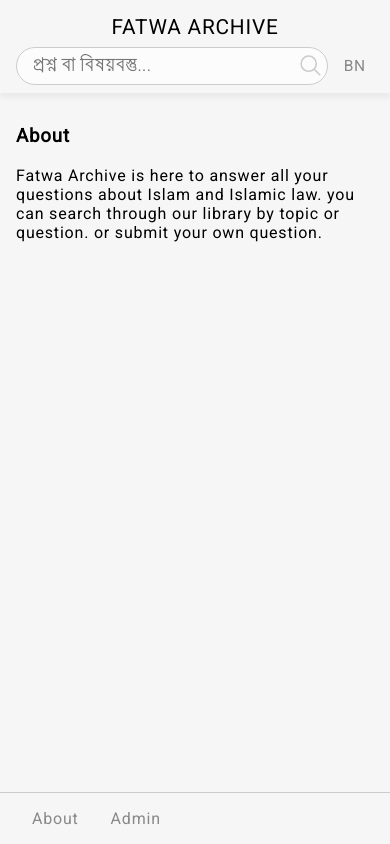
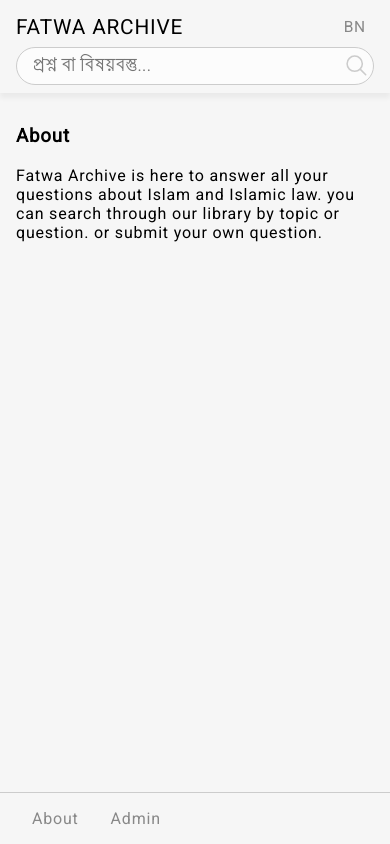
Before and after one commit to knavekaiser/FatwaArchive, a React (Create React App) app in the folder client/: page /about in a window 390 px wide. Built offline with nearby package versions, Linux system fonts and the light colour scheme; a web font is replaced by a local one.

Commit message:
nav style fix

```diff
--- a/client/src/components/CSS/Nav.min.css
+++ b/client/src/components/CSS/Nav.min.css
@@ -1 +1 @@
-.navbar{width:100vw;padding:1rem 2rem;display:grid;grid-template-columns:180px 1fr auto;grid-template-areas:"lg sr nv";align-items:center}.navbar .logo{font-size:1.3rem;white-space:nowrap}.navbar #searchbar{max-width:55rem;font-size:1rem}.navbar #searchbar button{top:0.05em;right:-0.1em;padding:0.2em}.navbar #searchbar input{font-size:1rem;padding:0.55rem 1rem;padding-right:2.5rem}.navbar nav{grid-area:nv}.navbar nav ul{display:grid;grid-auto-flow:column;grid-column-gap:1rem}.navbar nav ul li{font-size:0.97rem;padding:0.5rem 0.5rem;border-radius:5px;cursor:pointer;color:#888}.navbar nav ul li:hover{background:#eee}@media only screen and (max-width: 480px){.navbar{padding:0.5rem 1rem;grid-template-columns:1fr auto;grid-template-rows:1fr 1fr;grid-template-areas:"lg lg" "sr nv"}.navbar .logo{grid-area:lg}.navbar #searchbar{margin-left:0}.navbar nav{margin-left:0.5rem}}
+.navbar{width:100vw;padding:1rem 2rem;display:grid;grid-template-columns:180px 1fr auto;grid-template-areas:"lg sr nv";align-items:center}.navbar .logo{font-size:1.3rem;white-space:nowrap}.navbar #searchbar{max-width:50rem;font-size:1rem}.navbar #searchbar button{top:0.05em;right:-0.1em;padding:0.2em}.navbar #searchbar input{font-size:1rem;padding:0.55rem 1rem;padding-right:2.5rem}.navbar nav{grid-area:nv}.navbar nav ul{display:grid;grid-auto-flow:column;grid-column-gap:1rem}.navbar nav ul li{font-size:0.97rem;padding:0.5rem 0.5rem;border-radius:5px;cursor:pointer;color:#888}.navbar nav ul li:hover{background:#eee}@media only screen and (max-width: 480px){.navbar{padding:0.5rem 1rem;grid-template-columns:1fr auto;grid-template-rows:1fr 1fr;grid-template-areas:"lg nv" "sr sr"}.navbar #searchbar{grid-area:sr}.navbar .logo{grid-area:lg;text-align:left}.navbar nav{margin-left:0.5rem}}
--- a/client/src/components/CSS/Nav.scss
+++ b/client/src/components/CSS/Nav.scss
@@ -12,7 +12,7 @@
   }
   align-items: center;
   #searchbar {
-    max-width: 55rem;
+    max-width: 50rem;
     font-size: 1rem;
     button {
       top: 0.05em;
@@ -50,12 +50,13 @@
     padding: 0.5rem 1rem;
     grid-template-columns: 1fr auto;
     grid-template-rows: 1fr 1fr;
-    grid-template-areas: "lg lg" "sr nv";
+    grid-template-areas: "lg nv" "sr sr";
+    #searchbar {
+      grid-area: sr;
+    }
     .logo {
       grid-area: lg;
-    }
-    #searchbar {
-      margin-left: 0;
+      text-align: left;
     }
     nav {
       margin-left: 0.5rem;
--- a/client/src/components/Searchbar.js
+++ b/client/src/components/Searchbar.js
@@ -49,14 +49,11 @@ function Searchbar() {
     };
   }, []);
   return (
-    <div>
     <form id="searchbar" onSubmit={submit}>
       <input
         onFocus={(e) => e.target.value !== "" && setShowSuggestion(true)}
         className={
-            suggestions.length === 0 || !showSuggestion
-              ? ""
-              : "suggestionVisible"
+          suggestions.length === 0 || !showSuggestion ? "" : "suggestionVisible"
         }
         onChange={change}
         type="text"
@@ -78,7 +75,6 @@ function Searchbar() {
         </div>
       )}
     </form>
-    </div>
   );
 }
 
```
Lines whose indentation alone changed are shown as unchanged.
